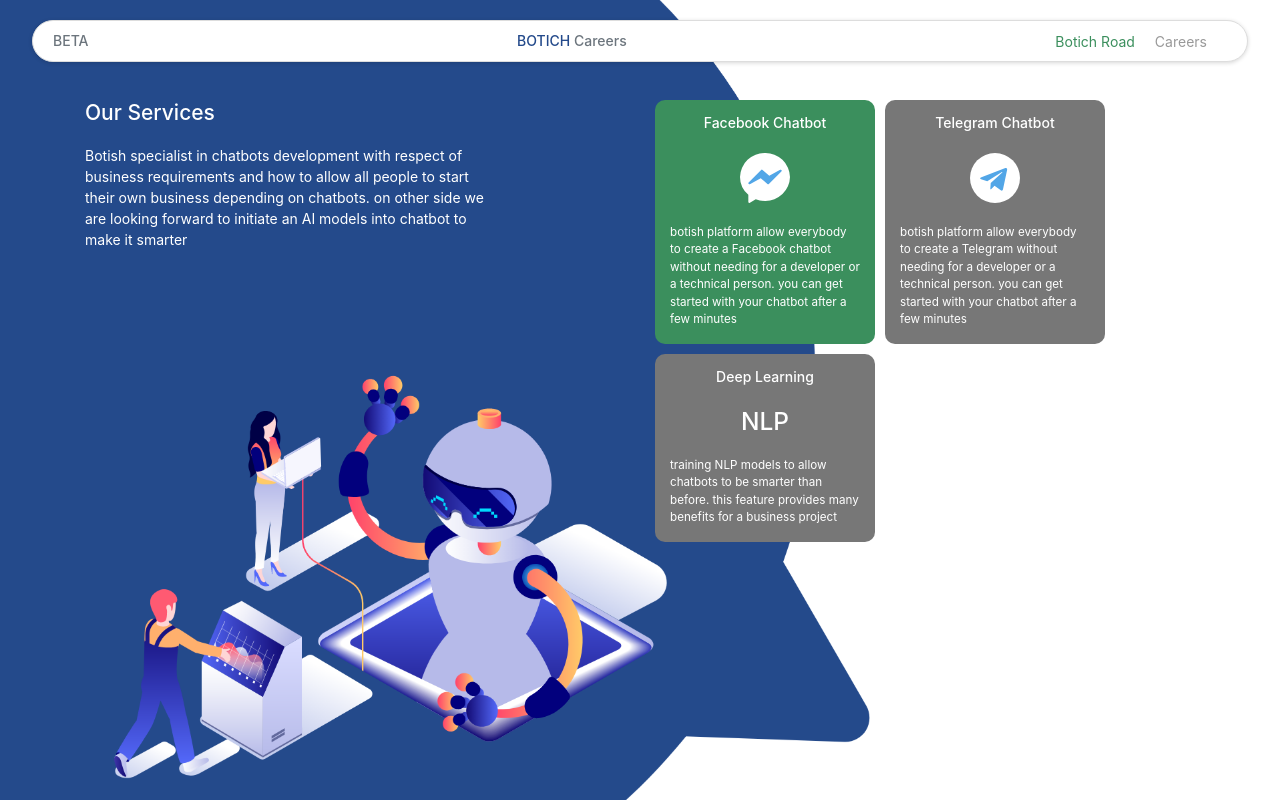
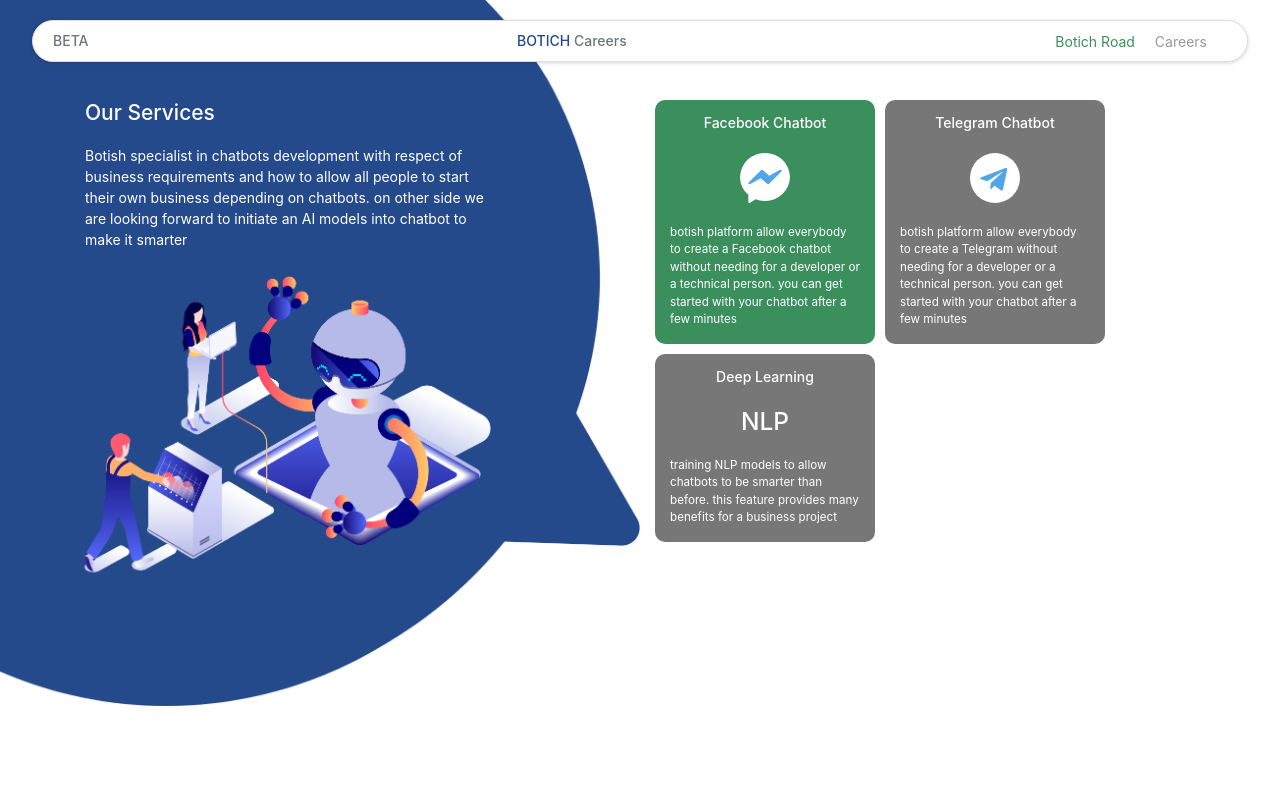
Before and after one commit to DeVMohammedEssam/botich_landing, a Next.js app: page / in a window 1280 px wide. Shown: the top 800 px of the page. Built offline with nearby package versions, Linux system fonts and the light colour scheme.

Commit message:
changing background size

```diff
--- a/pages/_app.js
+++ b/pages/_app.js
@@ -1,7 +1,21 @@
+/** @format */
+
+import Head from "next/head";
+
 import "styles/style.scss";
 
 function CustomApp({ Component, pageProps }) {
-  return <Component {...pageProps} />;
+  return (
+    <>
+      <Head>
+        <meta
+          name="viewport"
+          content="width=device-width, initial-scale=1, user-scalable=yes"
+        />
+      </Head>
+      <Component {...pageProps} />
+    </>
+  );
 }
 
 export default CustomApp;
--- a/pages/_document.js
+++ b/pages/_document.js
@@ -1,3 +1,5 @@
+/** @format */
+
 import Document, { Head, Html, Main, NextScript } from "next/document";
 
 class CustomDoc extends Document {
@@ -5,11 +7,6 @@ class CustomDoc extends Document {
     return (
       <Html>
         <Head>
-          <meta
-            name="viewport"
-            content="width=device-width, initial-scale=1, user-scalable=yes"
-          />
-
           <link
             rel="stylesheet"
             href="https://stackpath.bootstrapcdn.com/bootstrap/4.3.1/css/bootstrap.min.css"
--- a/styles/_home.scss
+++ b/styles/_home.scss
@@ -17,13 +17,13 @@
 
     background-image: url("/images/landing_bg_cropped.png");
     background-repeat: no-repeat;
-    background-size: contain;
+    background-size: 50%;
     background-position: 0% 0%;
     left: 0;
     top: 0;
     bottom: 0;
     right: 0;
-    height: 120vh;
+    height: 100%;
     width: 100%;
   }
 }
```
Also changed, not shown: pages/index.js (+8 -3 lines).
